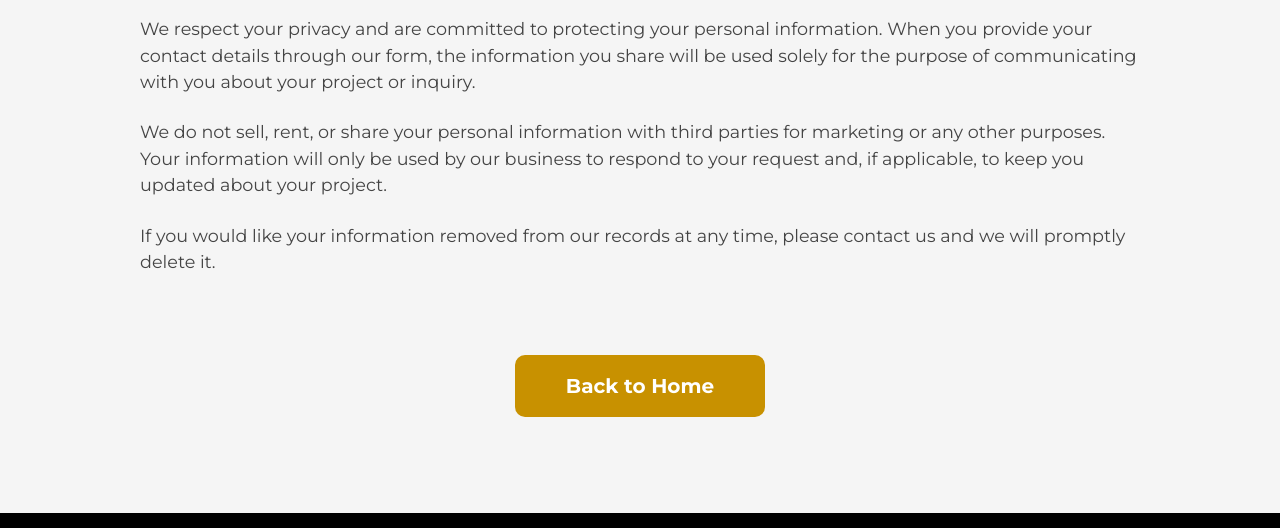
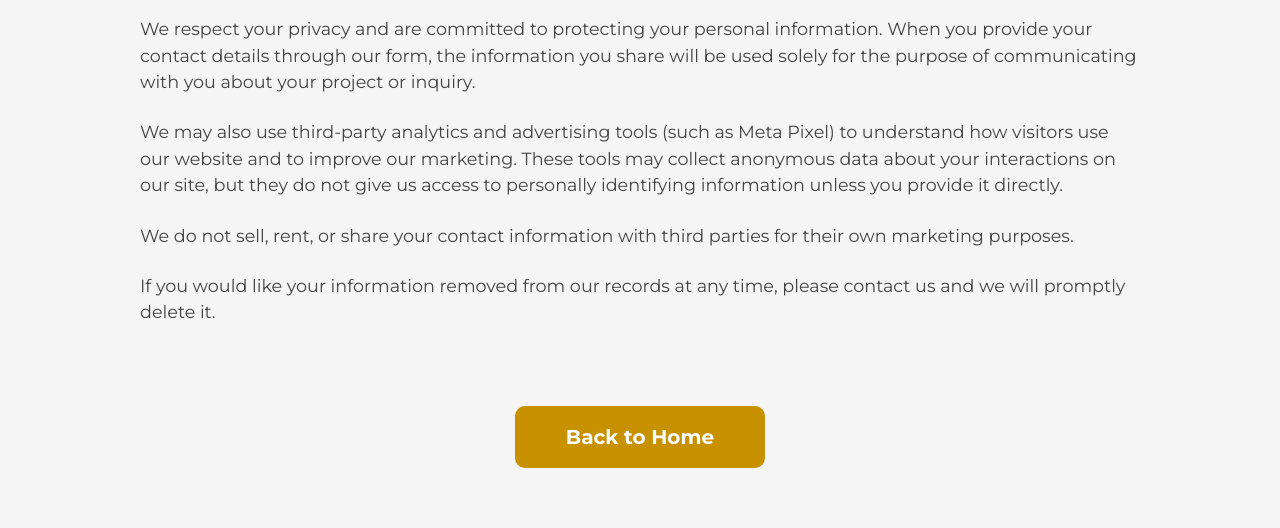
Before and after one commit to kamasullo-fadv/socratic-audio, a plain HTML site: page privacy.html in a window 1280 px wide. Shown: the part 569-1097 px from the top of the page. Drawn offline with Linux system fonts and the light colour scheme.

Commit message:
Update privacy.html

```diff
--- a/privacy.html
+++ b/privacy.html
@@ -35,7 +35,11 @@
                 </p>
 
                 <p style="margin-bottom: 24px;">
-                    We do not sell, rent, or share your personal information with third parties for marketing or any other purposes. Your information will only be used by our business to respond to your request and, if applicable, to keep you updated about your project.
+                    We may also use third-party analytics and advertising tools (such as Meta Pixel) to understand how visitors use our website and to improve our marketing. These tools may collect anonymous data about your interactions on our site, but they do not give us access to personally identifying information unless you provide it directly.
+                </p>
+
+                <p style="margin-bottom: 24px;">
+                    We do not sell, rent, or share your contact information with third parties for their own marketing purposes.
                 </p>
 
                 <p style="margin-bottom: 24px;">
```
